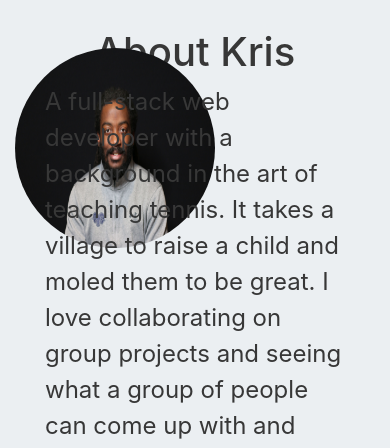
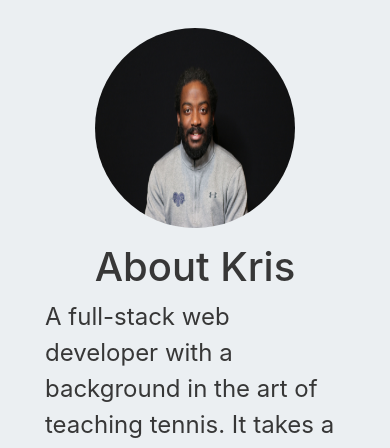
Before and after one commit to krispykrisp12/My-Portfolio, a plain HTML site: page index.html in a window 390 px wide. Shown: the part 702-1150 px from the top of the page. Drawn offline with nearby package versions, Linux system fonts and the light colour scheme.

Commit message:
Updated profile picture for mobile response

```diff
--- a/assets/css/style.css
+++ b/assets/css/style.css
@@ -49,12 +49,7 @@ a:hover {
   opacity: 0.7;
   position: absolute;
 }
-/* My Head Shot */
-.my-pic {
-  height: 200px;
-  width: 200px;
-  border-radius: 100%;
-}
+
 .jumbotron-content {
   font-size: 50px;
   z-index: 1;
@@ -159,8 +154,17 @@ a {
   margin: 0px auto;
 }
 
+/* My Head Shot */
+.my-pic {
+  height: 200px;
+  width: 200px;
+  border-radius: 100%;
+  /* text-align: center; */
+}
 .profile_picture {
-  position: absolute;
+  /* position: absolute;
   top: 750px;
-  left: 0px;
+  left: 0px; */
+  text-align: center;
+  margin-bottom: 15px;
 }
--- a/index.html
+++ b/index.html
@@ -40,8 +40,7 @@
     </div>
     <!-- Container -->
       <div class="second_section">
-
-        <div class="col-md-4 profile_picture">
+        <div class="profile_picture">
             <img
               class="my-pic"
               src="assets/images/pro-headshot.jpeg"
```
Also changed, not shown: 3 other files.
